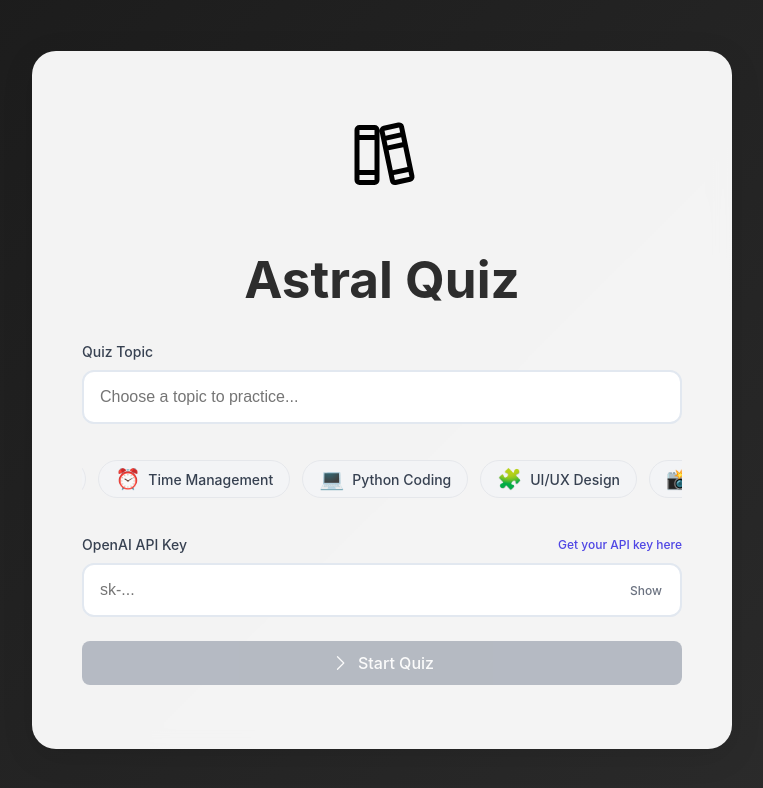
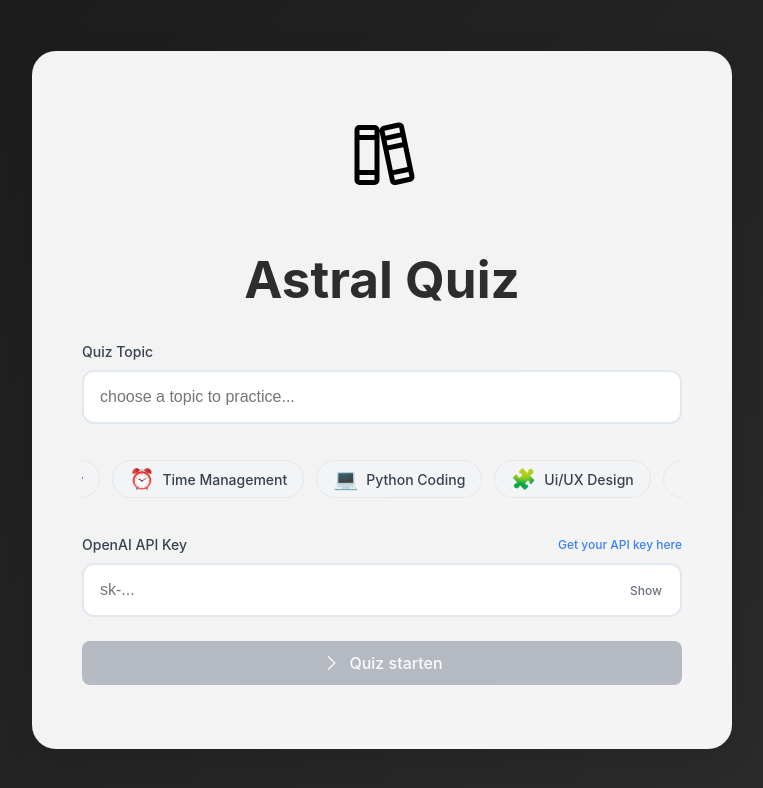
Before and after one commit to majd-karoun/astral-quiz, a React (Vite) app: page / in a window 1280 px wide. Shown: the top 788 px of the page, without its empty margins (258-1021 px from the left). Built offline with nearby package versions, Linux system fonts and the light colour scheme.

Commit message:
colors change

```diff
--- a/src/App.css
+++ b/src/App.css
@@ -206,7 +206,7 @@ body {
 }
 
 .feedback-hint {
-  background-color: #6366f1;
+  background-color: #3b82f6;
   color: white;
 }
 
--- a/src/App.jsx
+++ b/src/App.jsx
@@ -255,7 +255,40 @@ function App() {
   setShowWinner(false);
   setFeedback(null);
   setUsedHints(new Set());
-    await generateQuestions();
+
+  try {
+    // Keep the existing topic and apiKey, just regenerate questions
+    const response = await fetch('http://localhost:3001/api/generate-questions', {
+      method: 'POST',
+      headers: {
+        'Content-Type': 'application/json',
+        'Authorization': `Bearer ${apiKey}`
+      },
+      body: JSON.stringify({ topic })
+    });
+
+    const data = await response.json();
+
+    if (!response.ok) {
+      throw new Error(data.error || 'Error generating questions');
+    }
+
+    const transformedQuestions = data.questions.map((q, index) => ({
+      id: index + 1,
+      question: q.main_question,
+      options: q.answer_options,
+      correct: q.correct_answer_index,
+      points: getPointsForQuestion(index),
+      hint: q.hint
+    }));
+
+    setQuestions(transformedQuestions);
+    setIsLoading(false);
+  } catch (err) {
+    console.error('Error:', err);
+    setError(err.message);
+    setIsLoading(false);
+  }
 };
 
   const startNewGame = () => {
--- a/src/components/topic-input/TopicInput.css
+++ b/src/components/topic-input/TopicInput.css
@@ -51,7 +51,7 @@
 
 .api-key-link {
   font-size: 0.75rem;
-  color: #4F46E5;
+  color: #3b82f6;
   text-decoration: none;
 }
 
@@ -76,7 +76,7 @@
 
 .topic-input:focus {
   outline: none;
-  border-color: #4F46E5;
+  border-color: #3b82f6;
   box-shadow: 0 0 0 3px rgba(79, 70, 229, 0.1);
 }
 
@@ -167,7 +167,7 @@
   justify-content: center;
   gap: 0.5rem;
   padding: 0.75rem 1.5rem;
-  background-color: #4F46E5;
+  background-color: #3b82f6;
   color: white;
   border: none;
   border-radius: 0.5rem;
@@ -177,7 +177,7 @@
 }
 
 .start-button:hover:not(:disabled) {
-  background-color: #4338CA;
+  background-color: #3b82f6;
 }
 
 .start-button:disabled {
--- a/src/components/topic-input/TopicInput.jsx
+++ b/src/components/topic-input/TopicInput.jsx
@@ -3,26 +3,25 @@ import { Books, CaretRight } from '@phosphor-icons/react';
 import './TopicInput.css';
 
 const TOPIC_SUGGESTIONS = [
-  { text: "Spanish Grammar", emoji: "🇪🇸" },
+  { text: "Spanish Vocabulary", emoji: "🇪🇸" },
   { text: "Time Management", emoji: "⏰" },
   { text: "Python Coding", emoji: "💻" },
-  { text: "UI/UX Design", emoji: "🧩" },
-  { text: "Digital Photography", emoji: "📸" },
-  { text: "Meditation", emoji: "🧘" },
-  { text: "Garden Planning", emoji: "🌱" },
-  { text: "Financial Planning", emoji: "💰" },
-  { text: "Guitar Basics", emoji: "🎸" },
-  { text: "French Vocabulary", emoji: "🇫🇷" },
-  { text: "Yoga for Beginners", emoji: "🧘‍♀️" },
+  { text: "Ui/UX Design", emoji: "🧩" },
+  { text: "Creative Writing", emoji: "✍️" },
+  { text: "Prompt Engineering", emoji: "🦾" },
+  { text: "Cybersecurity Fundamentals", emoji: "🔒" },
+  { text: "Environmental Science", emoji: "🌍" },
+  { text: "Digital Marketing", emoji: "🛒" },
+  { text: "Cloud Computing and AWS Basics", emoji: "☁️" },
   { text: "Public Speaking", emoji: "🎤" },
-  { text: "Creative Writing", emoji: "✍️" },
   { text: "Interior Design", emoji: "🎨" },
-  { text: "Basic Car Maintenance", emoji: "🚗" },
-  { text: "Dog Training", emoji: "🐕" },
+  { text: "E-Commerce Development", emoji: "🛒" },
+  { text: "Blockchain Technology and Applications", emoji: "🔗" },
   { text: "Italian Cooking", emoji: "🍝" },
   { text: "Watercolor Painting", emoji: "🎨" },
   { text: "Web Development", emoji: "💻" },
-  { text: "Mental Health", emoji: "🧠" }
+  { text: "Introduction to Psychology", emoji: "🧠" }
+
 ];
 
 const TopicInput = ({ topic, setTopic, generateQuestions, isLoading, error, hasApiKey }) => {
@@ -74,11 +73,11 @@ const TopicInput = ({ topic, setTopic, generateQuestions, isLoading, error, hasA
 
     if (!hasApiKey) {
       if (!apiKey.trim()) {
-        setApiKeyError('OpenAI API Key is required');
+        setApiKeyError('OpenAI API Key ist erforderlich');
         return;
       }
       if (!apiKey.startsWith('sk-')) {
-        setApiKeyError('Invalid API Key format');
+        setApiKeyError('Ungültiger API Key Format');
         return;
       }
     }
@@ -104,7 +103,7 @@ const TopicInput = ({ topic, setTopic, generateQuestions, isLoading, error, hasA
                 type="text"
                 value={topic}
                 onChange={(e) => setTopic(e.target.value)}
-                placeholder="Choose a topic to practice..."
+                placeholder="choose a topic to practice..."
                 className="topic-input"
                 disabled={isLoading}
               />
@@ -181,8 +180,10 @@ const TopicInput = ({ topic, setTopic, generateQuestions, isLoading, error, hasA
           className={`start-button ${(!topic.trim() || (!hasApiKey && !apiKey.trim())) ? 'disabled' : ''}`}
           disabled={isLoading || !topic.trim() || (!hasApiKey && !apiKey.trim())}
         >
-          <CaretRight className="button-icon" />
-          <span>Start Quiz</span>
+
+              <CaretRight className="button-icon" />
+              <span>Quiz starten</span>
+
         </button>
 
         {error && (
```
Lines whose indentation alone changed are shown as unchanged.
